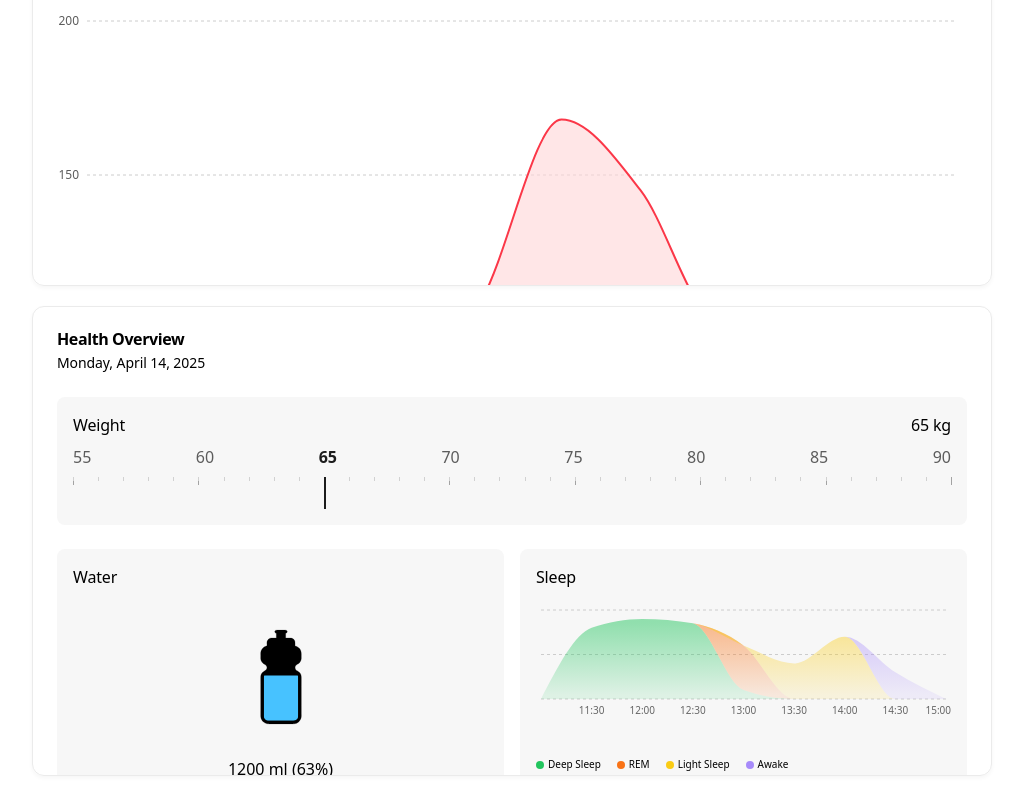
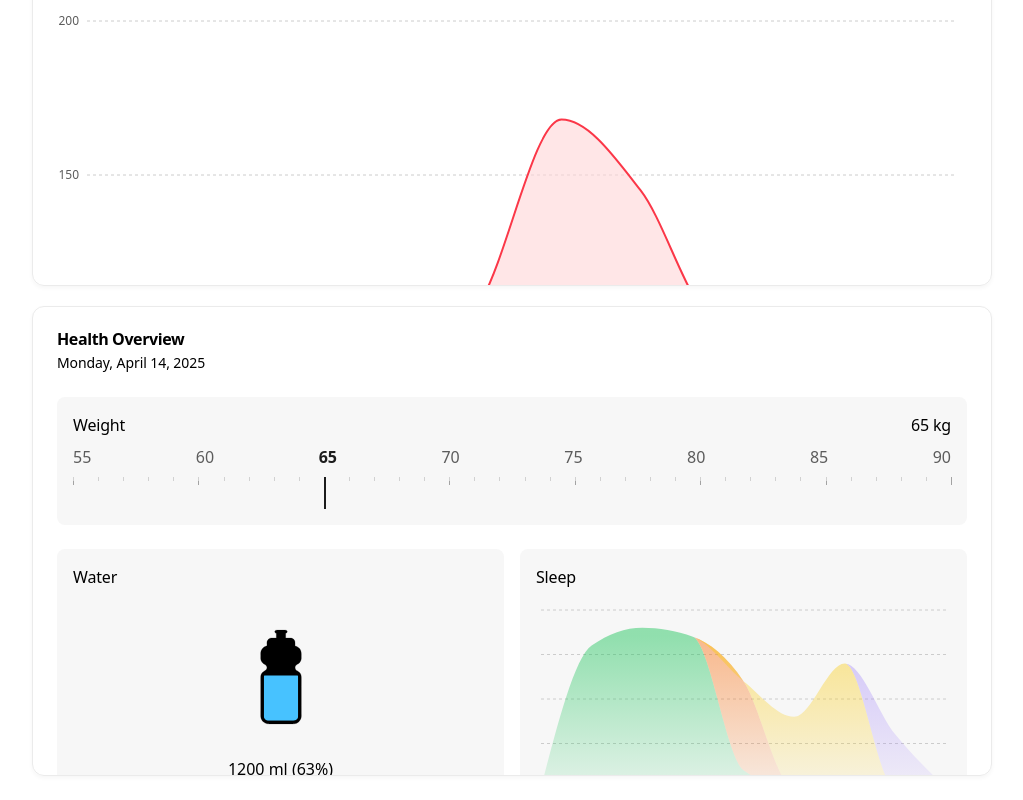
Before and after one commit to vishaltailors/Stride, a React (Vite) app: page / in a window 1280 px wide. Shown: the part 2233-3033 px from the top of the page, without its empty margins (256-1279 px from the left). Built offline with nearby package versions, Linux system fonts and the light colour scheme.

Commit message:
Replace ResponsiveContainer with custom ChartContainer and add ChartTooltip components

```diff
--- a/src/components/widgets/health-trio.jsx
+++ b/src/components/widgets/health-trio.jsx
@@ -13,6 +13,11 @@ import {
   CardHeader,
   CardTitle,
 } from "@/components/ui/card";
+import {
+  ChartContainer,
+  ChartTooltip,
+  ChartTooltipContent,
+} from "@/components/ui/chart";
 import useDateRangeStore from "@/store/date-range-store";
 import {
   Area,
@@ -20,8 +25,6 @@ import {
   Bar,
   BarChart,
   CartesianGrid,
-  ResponsiveContainer,
-  Tooltip,
   XAxis,
   YAxis,
 } from "recharts";
@@ -121,10 +124,10 @@ export default function HealthTrio() {
         {/* Water and Sleep Section - Side by Side */}
         <div className="flex gap-4">
           {/* Water Section */}
-          <div className="w-1/2 rounded-lg bg-bg-weak-50 p-4">
+          <div className="flex w-1/2 flex-col rounded-lg bg-bg-weak-50 p-4">
             <h3 className="mb-4 text-label-md font-medium">Water</h3>
 
-            <div className="flex flex-col items-center">
+            <div className="flex grow flex-col items-center">
               {dateRange === "today" ? (
                 <>
                   {/* Water Bottle Visualization for Today */}
@@ -157,7 +160,7 @@ export default function HealthTrio() {
                     <div className="font-medium">
                       {water.current} ml ({water.percentage}%)
                     </div>
-                    <div className="text-xs text-text-sub-600">
+                    <div className="text-label-xs text-text-sub-600">
                       Out of {water.goal} ml
                     </div>
                   </div>
@@ -165,29 +168,26 @@ export default function HealthTrio() {
               ) : (
                 <>
                   {/* Water Bar Chart for Other Date Ranges */}
-                  <div className="h-36 w-full">
-                    <ResponsiveContainer width="100%" height="100%">
+                  <div className="flex grow flex-col">
+                    <ChartContainer
+                      className="h-full w-full"
+                      config={{
+                        water: { label: "Water", color: waterChartColors.fill },
+                      }}
+                    >
                       <BarChart
                         data={water.history}
-                        margin={{ top: 5, right: 5, left: 5, bottom: 20 }}
+                        margin={{ top: 5, right: 5, left: 5 }}
                       >
                         <CartesianGrid strokeDasharray="3 3" vertical={false} />
-                        <XAxis
-                          dataKey={
-                            dateRange === "this-week"
-                              ? "day"
-                              : dateRange === "this-month"
-                                ? "week"
-                                : "month"
+                        <XAxis hide />
+                        <YAxis hide />
+                        <ChartTooltip
+                          content={
+                            <ChartTooltipContent
+                              formatter={(value) => [`${value} ml`, " Water"]}
+                            />
                           }
-                          tick={{ fontSize: 10 }}
-                          tickLine={false}
-                          axisLine={false}
-                        />
-                        <YAxis hide />
-                        <Tooltip
-                          formatter={(value) => [`${value} ml`, "Water"]}
-                          labelFormatter={(label) => `${label}`}
                         />
                         <Bar
                           dataKey="amount"
@@ -195,7 +195,7 @@ export default function HealthTrio() {
                           radius={waterChartColors.radius}
                         />
                       </BarChart>
-                    </ResponsiveContainer>
+                    </ChartContainer>
                   </div>
 
                   {/* Water Info for Other Date Ranges */}
@@ -203,7 +203,7 @@ export default function HealthTrio() {
                     <div className="font-medium">
                       {water.current} ml (avg. {water.percentage}%)
                     </div>
-                    <div className="text-xs text-text-sub-600">
+                    <div className="text-label-xs text-text-sub-600">
                       Out of {water.goal} ml daily goal
                     </div>
                   </div>
@@ -213,12 +213,32 @@ export default function HealthTrio() {
           </div>
 
           {/* Sleep Section */}
-          <div className="w-1/2 rounded-lg bg-bg-weak-50 p-4">
+          <div className="flex w-1/2 flex-col rounded-lg bg-bg-weak-50 p-4">
             <h3 className="mb-4 text-label-md font-medium">Sleep</h3>
 
-            <div className="h-36">
+            <div className="flex grow flex-col">
               {/* Sleep Chart using Recharts */}
-              <ResponsiveContainer width="100%" height="100%">
+              <ChartContainer
+                className="h-full w-full"
+                config={{
+                  deepSleep: {
+                    label: sleepChartColors.deepSleep.label,
+                    color: sleepChartColors.deepSleep.legendColor,
+                  },
+                  rem: {
+                    label: sleepChartColors.rem.label,
+                    color: sleepChartColors.rem.legendColor,
+                  },
+                  lightSleep: {
+                    label: sleepChartColors.lightSleep.label,
+                    color: sleepChartColors.lightSleep.legendColor,
+                  },
+                  awake: {
+                    label: sleepChartColors.awake.label,
+                    color: sleepChartColors.awake.legendColor,
+                  },
+                }}
+              >
                 <AreaChart
                   data={sleepData}
                   margin={{ top: 5, right: 5, left: 5, bottom: 20 }}
@@ -239,16 +259,12 @@ export default function HealthTrio() {
                     tickLine={false}
                     axisLine={false}
                   />
-                  <Tooltip
-                    formatter={(value, name) => {
-                      const labels = {
-                        deepSleep: sleepChartColors.deepSleep.label,
-                        rem: sleepChartColors.rem.label,
-                        lightSleep: sleepChartColors.lightSleep.label,
-                        awake: sleepChartColors.awake.label,
-                      };
-                      return [`${value} min`, labels[name]];
-                    }}
+                  <ChartTooltip
+                    content={
+                      <ChartTooltipContent
+                        formatter={(value, name) => [`${value} min`, name]}
+                      />
+                    }
                   />
                   <defs>
                     <linearGradient
@@ -341,7 +357,7 @@ export default function HealthTrio() {
                     strokeWidth={2}
                   />
                 </AreaChart>
-              </ResponsiveContainer>
+              </ChartContainer>
 
               {/* Sleep Legend */}
               <div className="mt-2 flex flex-wrap gap-x-4 gap-y-1 text-[10px]">
```
Also changed, not shown: src/components/widgets/steps.jsx (+1 -8 lines).
